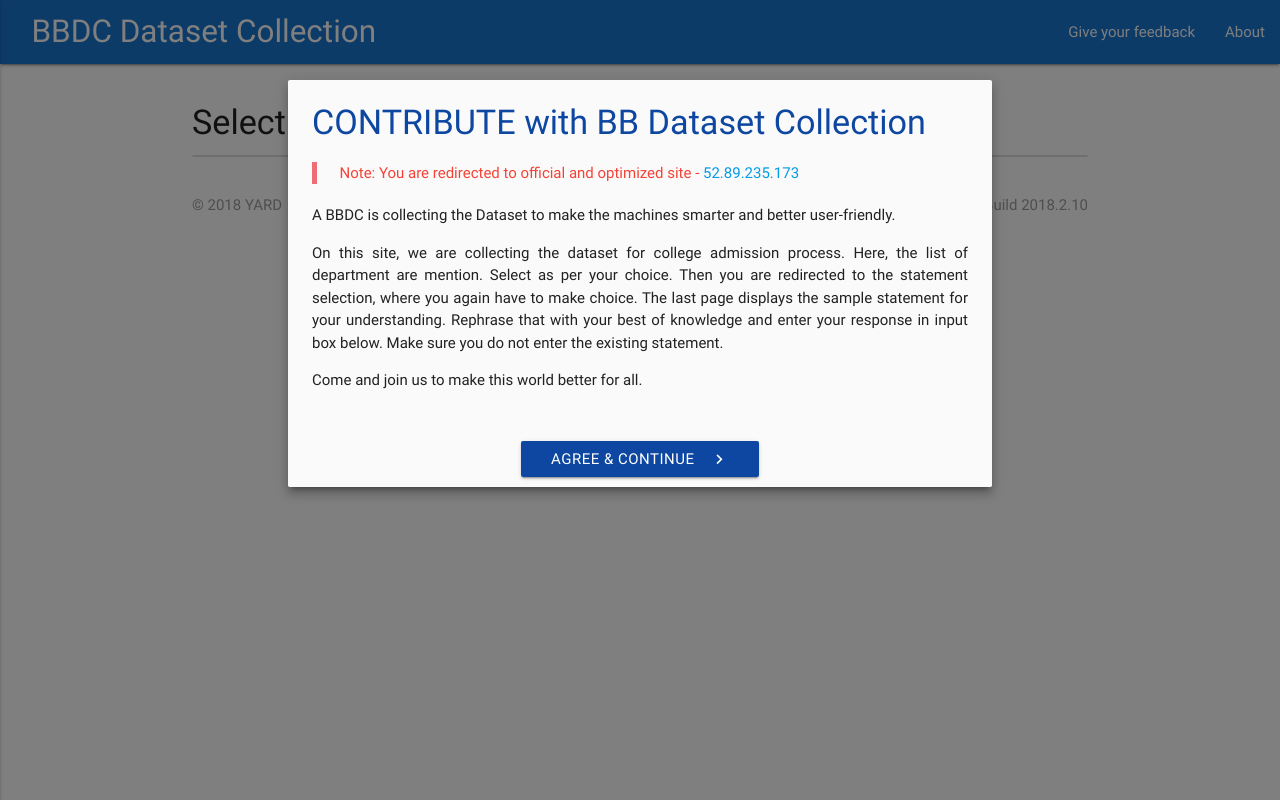
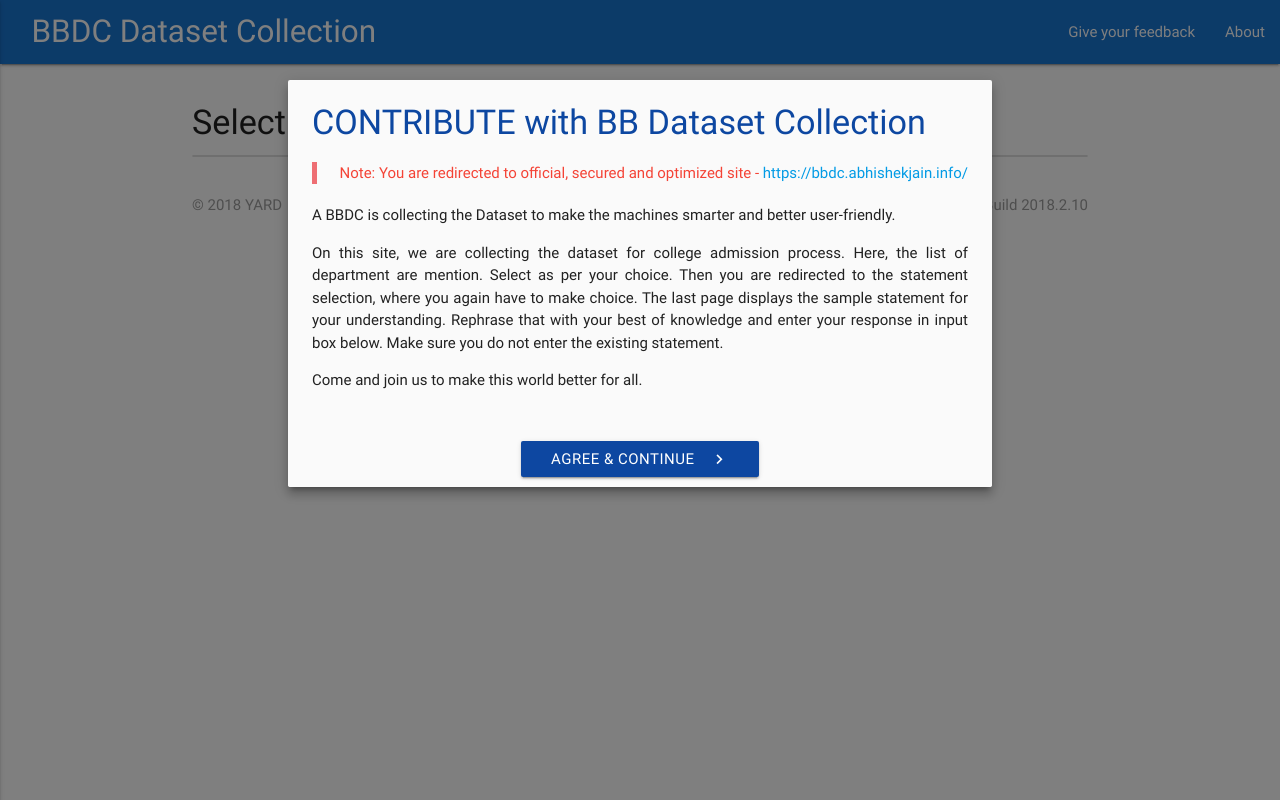
Before and after one commit to abhishekjain12/bbdc, a PHP site: page /index.php in a window 1280 px wide. Run offline with PHP 8.4, Linux system fonts and the light colour scheme.

Commit message:
Data collect 1

```diff
--- a/index.php
+++ b/index.php
@@ -68,8 +68,8 @@
     <div class="modal-content justify-text">
         <h4 class="blue-text text-darken-4">CONTRIBUTE with BB Dataset Collection</h4>
 
-        <blockquote class='left-align red-text'>Note: You are redirected to official and optimized site -
-            <a href='http://52.89.235.173'>52.89.235.173</a>
+        <blockquote class='left-align red-text'>Note: You are redirected to official, secured and optimized site -
+            <a href='https://bbdc.abhishekjain.info/'>https://bbdc.abhishekjain.info/</a>
         </blockquote>
 
         <p> A BBDC is collecting the Dataset to make the machines smarter and better
--- a/php_files/DBConnection.php
+++ b/php_files/DBConnection.php
@@ -7,9 +7,9 @@
  */
 
     $dbhost = 'localhost';
-    $dbuser = '';
-    $dbpass = '';
-    $dbname = '';
+    $dbuser = 'root';
+    $dbpass = 'Paa@0301';
+    $dbname = 'bbdc';
     $conn = mysqli_connect($dbhost, $dbuser, $dbpass, $dbname);
 
     if(!$conn ) {
```
Also changed, not shown: 13 other files.
